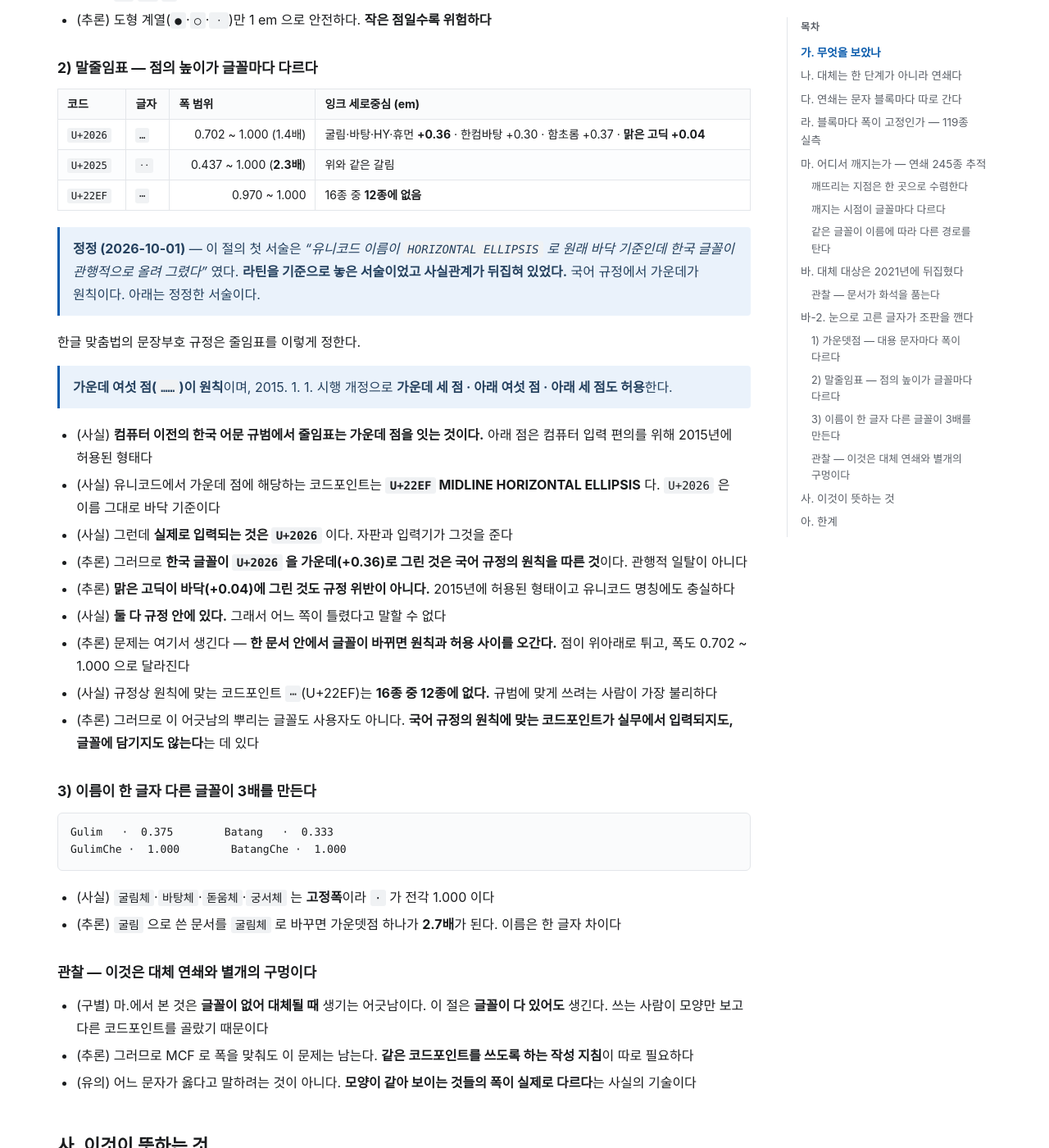
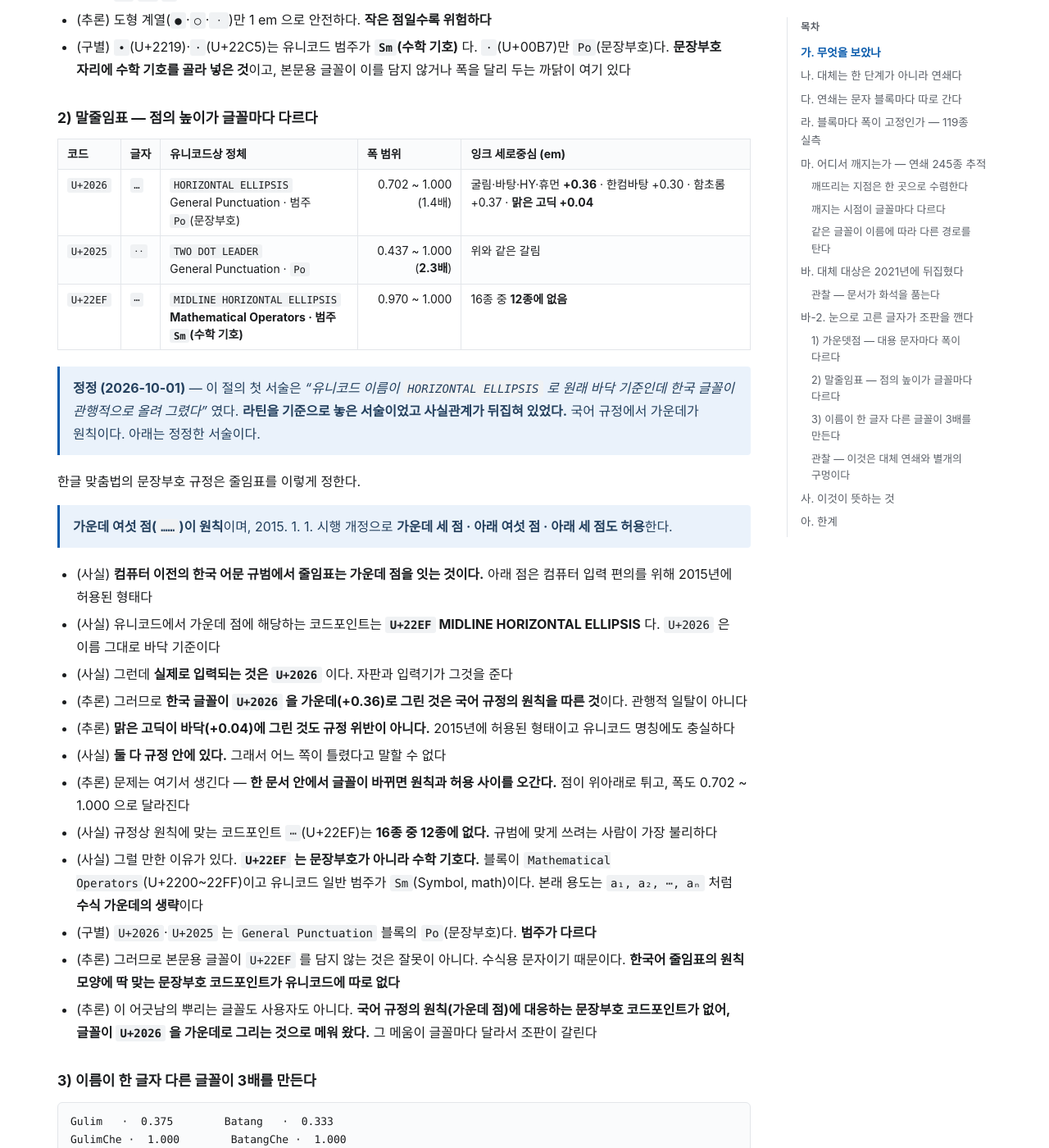
Before and after one commit to msjang/krigf26-font-eula-survey, a Jekyll site: the page built from findings-substchain.md, in a window 1280 px wide and 1400 px high, scrolled down 6304 px. Shown: the whole window at 82% size. Built offline with Jekyll 4.4.1, drawn with Linux system fonts in a browser that asks for light colours; our own code applies the rules of GitHub Pages for plain Markdown files; some of the changed text lies outside the part shown.

Commit message:
docs(substchain): U+22EF 가 수학 기호라는 사실을 표와 본문에 밝힌다
규정 원칙(가운데 점)에 맞는 코드포인트 U+22EF 가 12/16 글꼴에 없는 이유가
설명된다. 블록이 Mathematical Operators 이고 유니코드 일반 범주가 Sm
(Symbol, math)이다. 본래 용도는 수식 가운데의 생략이다. U+2026·U+2025 는
General Punctuation 의 Po 로 범주가 다르다.

그러므로 본문용 글꼴이 U+22EF 를 담지 않는 것은 잘못이 아니며, 한국어
줄임표의 원칙 모양에 맞는 문장부호 코드포인트가 유니코드에 따로 없다는
것이 뿌리라고 다시 적었다.

가운뎃점 절에도 같은 구별을 넣었다. U+2219·U+22C5 는 Sm 이고 U+00B7 만
Po 다. 문장부호 자리에 수학 기호를 골라 넣은 셈이다.

Co-Authored-By: Claude <noreply@anthropic.com>

```diff
--- a/findings-substchain.md
+++ b/findings-substchain.md
@@ -171,13 +171,13 @@ Gulim  → HCR Dotum(0.970) → HCR Batang(0.970) → …    1단계에서 깨
 | 코드 | 글자 | 이름 | 폭 범위 (em) | | 없는 글꼴 |
 |---|---|---|---|---:|---:|
 | `U+00B7` | `·` | MIDDLE DOT | 0.219 ~ 1.000 | **4.6배** | 0/16 |
-| `U+2219` | `∙` | BULLET OPERATOR | 0.250 ~ 0.970 | **3.9배** | 3/16 |
+| `U+2219` | `∙` | BULLET OPERATOR (**수학 기호 `Sm`**) | 0.250 ~ 0.970 | **3.9배** | 3/16 |
 | `U+0387` | `·` | GREEK ANO TELEIA | 0.161 ~ 0.500 | **3.1배** | 4/16 |
 | `U+25E6` | `◦` | WHITE BULLET | 0.375 ~ 1.000 | **2.7배** | 4/16 |
 | `U+2027` | `‧` | HYPHENATION POINT | 0.174 ~ 0.301 | 1.7배 | **12/16** |
 | `U+2022` | `•` | BULLET | 0.375 ~ 0.586 | 1.6배 | 3/16 |
 | `U+25CF` `U+25CB` | `●` `○` | CIRCLE | 0.938 ~ 1.000 | 1.1배 | 0/16 |
-| `U+30FB` | `・` | KATAKANA MIDDLE DOT | 0.970 ~ 1.000 | 1.0배 | **12/16** |
+| `U+30FB` | `・` | KATAKANA MIDDLE DOT (일본어용) | 0.970 ~ 1.000 | 1.0배 | **12/16** |
 
 세부 실측(굴림·바탕·맑은 고딕·한컴바탕·함초롬바탕 순):
 
@@ -192,14 +192,15 @@ U+25E6 ◦   0.375  0.375   없음  1.000  0.970
 - (사실) `·`(U+00B7)와 `·`(U+0387 그리스 문자)는 **화면에서 구별되지 않는데** 굴림에서 0.375 대 0.312 로 다르다
 - (사실) `‧`·`・`·`⋅` 는 **16종 중 12종에 없다.** 쓰면 다른 환경에서 글자가 사라지거나 다른 글꼴로 넘어간다
 - (추론) 도형 계열(`●`·`○`·`ㆍ`)만 1 em 으로 안전하다. **작은 점일수록 위험하다**
+- (구별) `∙`(U+2219)·`⋅`(U+22C5)는 유니코드 범주가 **`Sm`(수학 기호)** 다. `·`(U+00B7)만 `Po`(문장부호)다. **문장부호 자리에 수학 기호를 골라 넣은 것**이고, 본문용 글꼴이 이를 담지 않거나 폭을 달리 두는 까닭이 여기 있다
 
 ### 2) 말줄임표 — 점의 높이가 글꼴마다 다르다
 
-| 코드 | 글자 | 폭 범위 | 잉크 세로중심 (em) |
-|---|---|---|---|
-| `U+2026` | `…` | 0.702 ~ 1.000 (1.4배) | 굴림·바탕·HY·휴먼 **+0.36** · 한컴바탕 +0.30 · 함초롬 +0.37 · **맑은 고딕 +0.04** |
-| `U+2025` | `‥` | 0.437 ~ 1.000 (**2.3배**) | 위와 같은 갈림 |
-| `U+22EF` | `⋯` | 0.970 ~ 1.000 | 16종 중 **12종에 없음** |
+| 코드 | 글자 | 유니코드상 정체 | 폭 범위 | 잉크 세로중심 (em) |
+|---|---|---|---|---|
+| `U+2026` | `…` | `HORIZONTAL ELLIPSIS`<br>General Punctuation · 범주 `Po`(문장부호) | 0.702 ~ 1.000 (1.4배) | 굴림·바탕·HY·휴먼 **+0.36** · 한컴바탕 +0.30 · 함초롬 +0.37 · **맑은 고딕 +0.04** |
+| `U+2025` | `‥` | `TWO DOT LEADER`<br>General Punctuation · `Po` | 0.437 ~ 1.000 (**2.3배**) | 위와 같은 갈림 |
+| `U+22EF` | `⋯` | `MIDLINE HORIZONTAL ELLIPSIS`<br>**Mathematical Operators · 범주 `Sm`(수학 기호)** | 0.970 ~ 1.000 | 16종 중 **12종에 없음** |
 
 > **정정 (2026-10-01)** — 이 절의 첫 서술은 *"유니코드 이름이 `HORIZONTAL ELLIPSIS` 로 원래 바닥 기준인데 한국 글꼴이 관행적으로 올려 그렸다"* 였다. **라틴을 기준으로 놓은 서술이었고 사실관계가 뒤집혀 있었다.** 국어 규정에서 가운데가 원칙이다. 아래는 정정한 서술이다.
 
@@ -215,7 +216,10 @@ U+25E6 ◦   0.375  0.375   없음  1.000  0.970
 - (사실) **둘 다 규정 안에 있다.** 그래서 어느 쪽이 틀렸다고 말할 수 없다
 - (추론) 문제는 여기서 생긴다 — **한 문서 안에서 글꼴이 바뀌면 원칙과 허용 사이를 오간다.** 점이 위아래로 튀고, 폭도 0.702 ~ 1.000 으로 달라진다
 - (사실) 규정상 원칙에 맞는 코드포인트 `⋯`(U+22EF)는 **16종 중 12종에 없다.** 규범에 맞게 쓰려는 사람이 가장 불리하다
-- (추론) 그러므로 이 어긋남의 뿌리는 글꼴도 사용자도 아니다. **국어 규정의 원칙에 맞는 코드포인트가 실무에서 입력되지도, 글꼴에 담기지도 않는다**는 데 있다
+- (사실) 그럴 만한 이유가 있다. **`U+22EF` 는 문장부호가 아니라 수학 기호다.** 블록이 `Mathematical Operators`(U+2200~22FF)이고 유니코드 일반 범주가 `Sm`(Symbol, math)이다. 본래 용도는 `a₁, a₂, ⋯, aₙ` 처럼 **수식 가운데의 생략**이다
+- (구별) `U+2026`·`U+2025` 는 `General Punctuation` 블록의 `Po`(문장부호)다. **범주가 다르다**
+- (추론) 그러므로 본문용 글꼴이 `U+22EF` 를 담지 않는 것은 잘못이 아니다. 수식용 문자이기 때문이다. **한국어 줄임표의 원칙 모양에 딱 맞는 문장부호 코드포인트가 유니코드에 따로 없다**
+- (추론) 이 어긋남의 뿌리는 글꼴도 사용자도 아니다. **국어 규정의 원칙(가운데 점)에 대응하는 문장부호 코드포인트가 없어, 글꼴이 `U+2026` 을 가운데로 그리는 것으로 메워 왔다.** 그 메움이 글꼴마다 달라서 조판이 갈린다
 
 ### 3) 이름이 한 글자 다른 글꼴이 3배를 만든다
 
```
